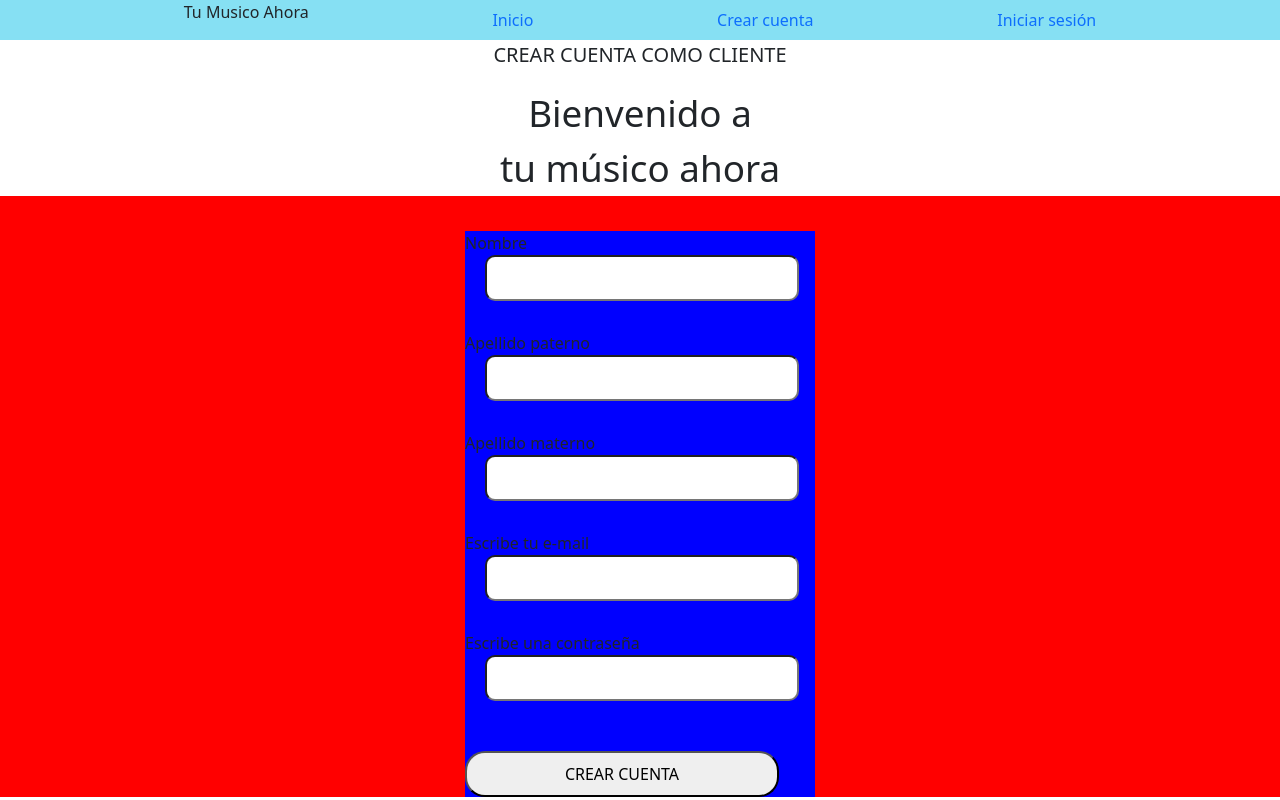
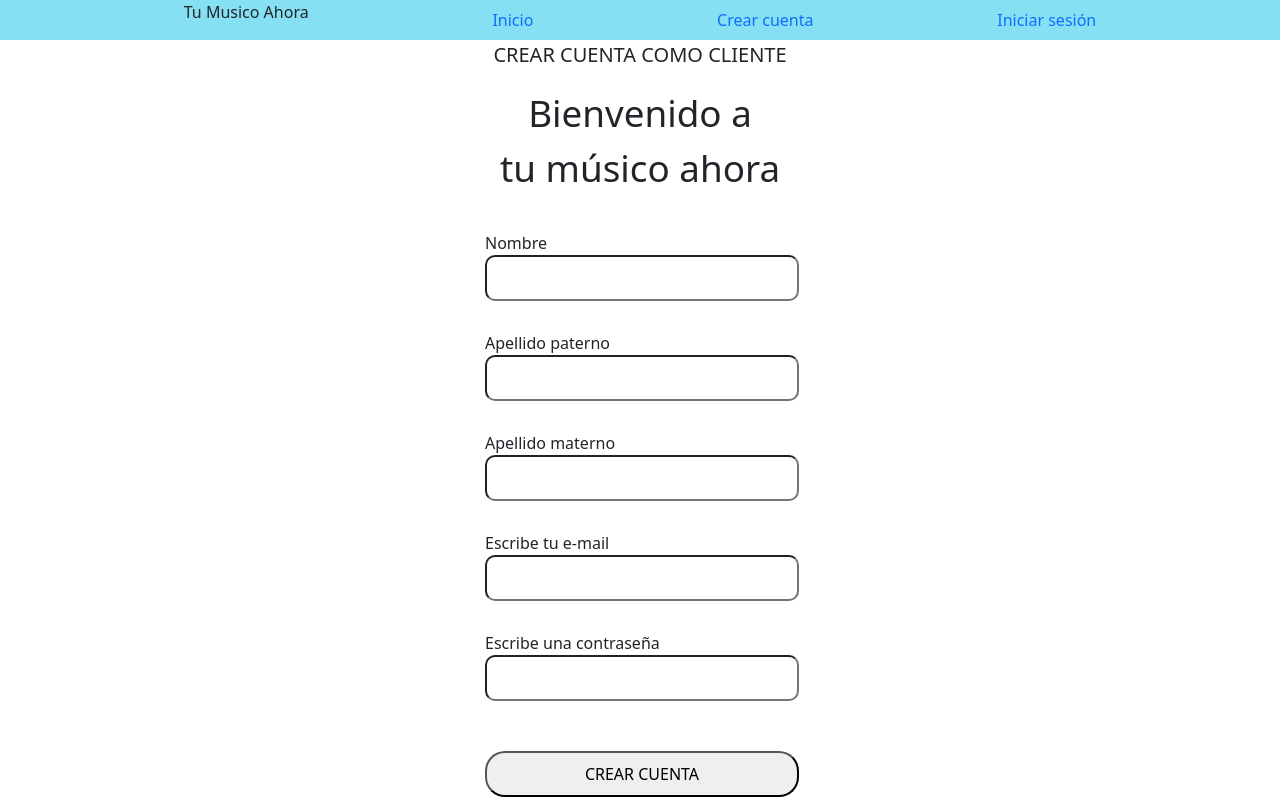
Before and after one commit to Kodemia-MusicApp/MusicApp-FrontEnd, a React app: page /crearcuenta/cliente in a window 1280 px wide. Built offline with nearby package versions, Linux system fonts and the light colour scheme.

Commit message:
2 files modified

```diff
--- a/src/Pages/CreateAccountUser/CreateAccountUser.jsx
+++ b/src/Pages/CreateAccountUser/CreateAccountUser.jsx
@@ -15,21 +15,28 @@ export const CreateAccountUser = () => {
                     <p className="Bienvenida2">tu músico ahora</p>
                     <div className="CreateAccountUserFormulario">
                         <form className="CreateAccountUserForm">
-                            <label>Nombre</label>
+                            <label className="labelCreateUse">Nombre</label>
                             <input type="text" className="createUser" />
 
-                            <label>Apellido paterno</label>
+                            <label className="labelCreateUse">
+                                Apellido paterno
+                            </label>
                             <input type="text" className="createUser" />
 
-                            <label>Apellido materno</label>
+                            <label className="labelCreateUse">
+                                Apellido materno
+                            </label>
                             <input type="text" className="createUser" />
 
-                            <label>Escribe tu e-mail</label>
+                            <label className="labelCreateUse">
+                                Escribe tu e-mail
+                            </label>
                             <input type="text" className="createUser" />
 
-                            <label>Escribe una contraseña</label>
+                            <label className="labelCreateUse">
+                                Escribe una contraseña
+                            </label>
                             <input type="password" className="createUser" />
-
 
                             <button className="BotonGeneral">
                                 CREAR CUENTA
--- a/src/Pages/CreateAccountUser/CreateAccountUser.scss
+++ b/src/Pages/CreateAccountUser/CreateAccountUser.scss
@@ -1,3 +1,19 @@
+//CONTAINERS
+.CreateAccountUserFormulario {
+    display: flex;
+    justify-content: center;
+}
+
+.CreateAccountUserForm {
+    margin-top: 35px;
+    width: 350px;
+}
+
+//BOTONES
+.BotonGeneral {
+    margin-left: 20px;
+}
+
 //INPUTS///
 .createUser {
     width: 314px;
@@ -6,15 +22,9 @@
     margin-left: 20px;
     margin-bottom: 30px;
 }
-//CONTAINERS
-.CreateAccountUserFormulario {
-    display: flex;
-    justify-content: center;
-    background-color: red;
+
+//TEXTOS
+
+.labelCreateUse {
+    margin-left: 20px;
 }
-
-.CreateAccountUserForm {
-    margin-top: 35px;
-    width: 350px;
-    background-color: blue;
-}
```
